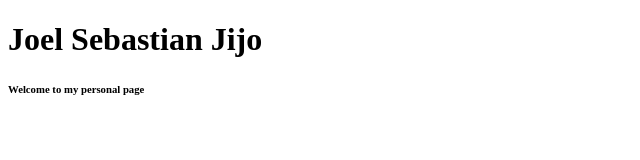
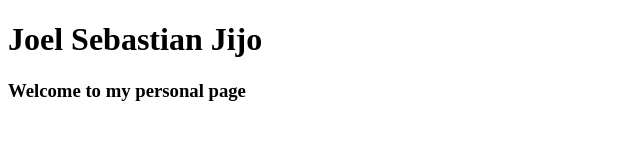
Before and after one commit to JoelSebastianJijo/joelsebastianjijo.github.io, a plain HTML site: page index.html in a window 1280 px wide. Shown: the whole page, without its empty margins (0-640 px from the left). Drawn offline with Linux system fonts and the light colour scheme.

Commit message:
Update index.html

```diff
--- a/index.html
+++ b/index.html
@@ -5,6 +5,6 @@
   </head>
   <body>
     <h1>Joel Sebastian Jijo</h1>
-    <h6>Welcome to my personal page</h6>
+    <h3>Welcome to my personal page</h3>
   </body>
 </html>
```
